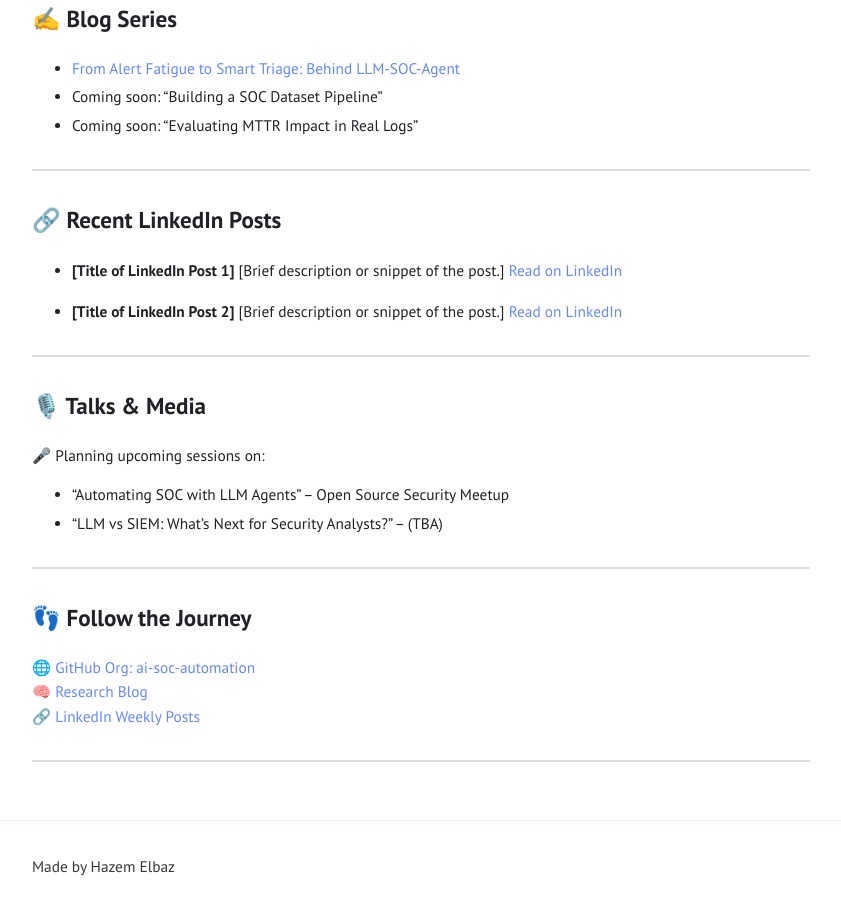
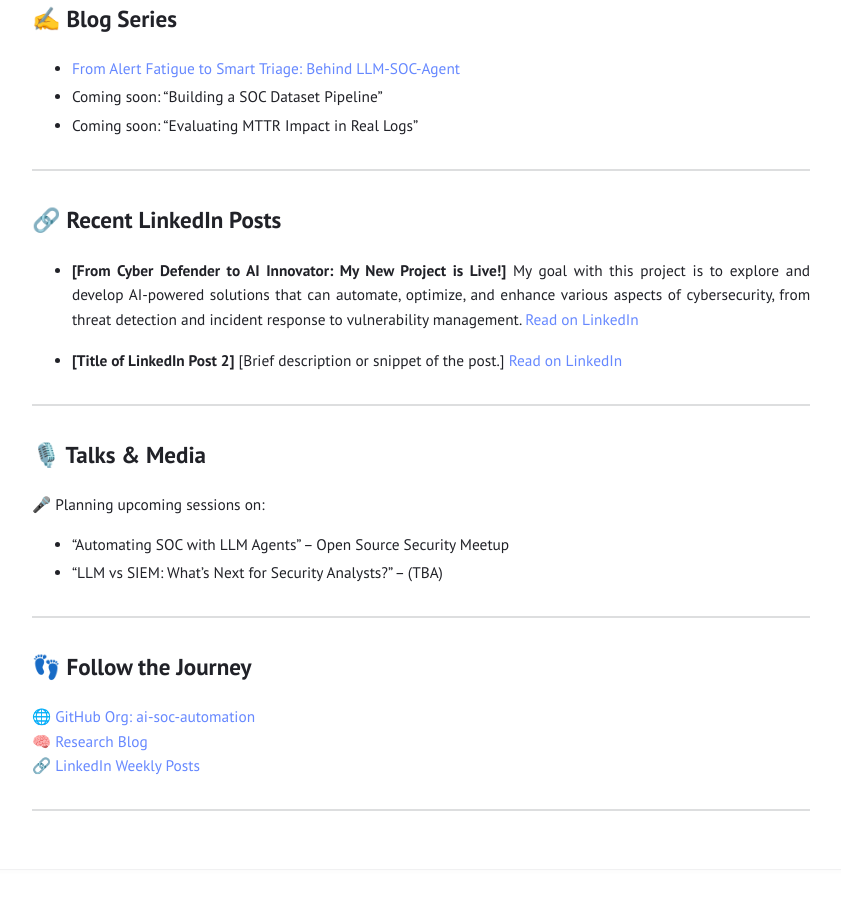
Before and after one commit to elbazhazem/elbazhazem.github.io, a Jekyll site: the page built from ai-soc-automation.md, in a window 1280 px wide and 900 px high, scrolled down 1680 px. Shown: the whole window, without its empty margins (219-1060 px from the left). Built offline with Jekyll 4.4.1, drawn with Linux system fonts in a browser that asks for light colours.

Commit message:
Update ai-soc-automation.md
Add LinkedIn post

```diff
--- a/ai-soc-automation.md
+++ b/ai-soc-automation.md
@@ -71,9 +71,9 @@ _A 6-week study exploring LLM-based triage versus traditional SOAR rules._
 
 ## 🔗 Recent LinkedIn Posts
 
-* **[Title of LinkedIn Post 1]**
-    [Brief description or snippet of the post.]
-    [Read on LinkedIn]([Link to your LinkedIn post 1])
+* **[From Cyber Defender to AI Innovator: My New Project is Live!]**
+My goal with this project is to explore and develop AI-powered solutions that can automate, optimize, and enhance various aspects of cybersecurity, from threat detection and incident response to vulnerability management.
+  [Read on LinkedIn](https://www.linkedin.com/feed/update/urn:li:activity:7351151186973982724/)
 
 * **[Title of LinkedIn Post 2]**
     [Brief description or snippet of the post.]
```
